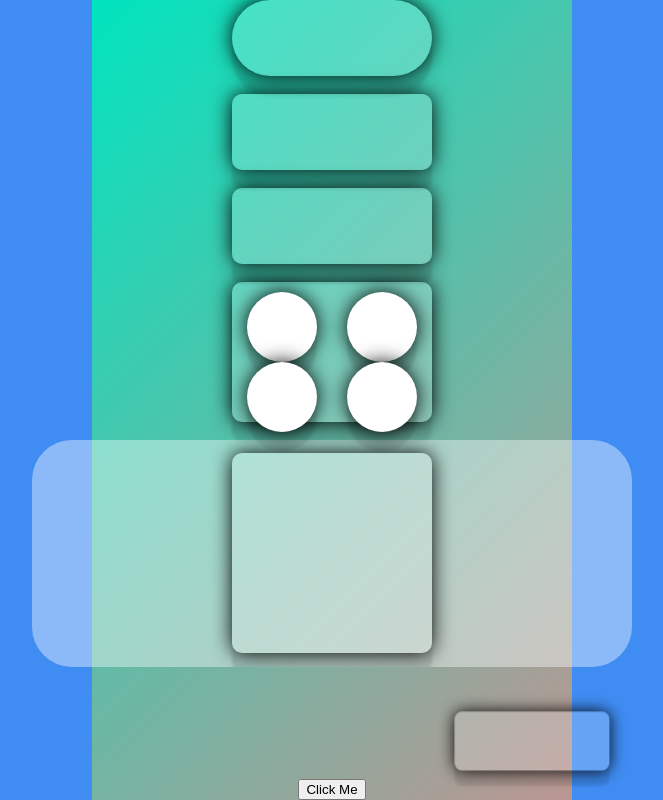
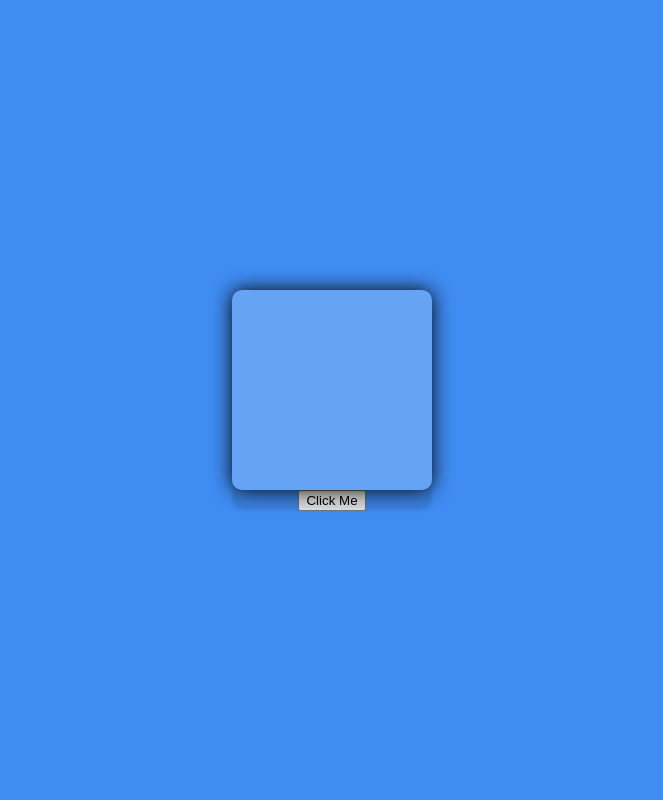
Before and after one commit to hyungjun-tech01/my-app, a React (Create React App) app: page / in a window 1280 px wide. Both pictures are taken after a click on the button "Click Me". Shown: the whole page, without its empty margins (308-971 px from the left). Built offline with nearby package versions, Linux system fonts and the light colour scheme.

Commit message:
animate svg, initial animate exit

```diff
--- a/src/AppAni.tsx
+++ b/src/AppAni.tsx
@@ -9,7 +9,7 @@ const Wrapper = styled(motion.div)`
   margin : 0 auto;
   justify-content : center;
   align-items : center;
-  height : 100vh;
+  height : 200vh;
 `;
 const Box = styled(motion.div)`
     width : 200px;
@@ -65,6 +65,11 @@ const boxVariants = {
     align-items:center;
     overflow : hidden;
  `;
+ const Svg = styled.svg`
+    width:300px;
+    height:300px;
+    color:white;
+ `;
  const boxGestureVariants = {
     hover:{scale:1.1, rotateZ:90},
     click: {scale:1, borderRadius:"100px"},
@@ -73,6 +78,15 @@ const boxVariants = {
 const myVars ={
     start : {scale:0},
     end: {scale:1 , rotateZ:360, transition:{ type:"spring", damping:5, delay:0.5}}
+}
+const svgVariants = {
+    start : {
+        pathLength:0,
+        fill:"rgba(255,255,255,0)",},
+    end: {
+        pathLength:1,
+        fill:"rgba(255,255,255,1)",
+    }
 }
 function AppAni(){
     const biggerBoxRef = useRef<HTMLDivElement>(null);
@@ -88,6 +102,22 @@ function AppAni(){
     );
     return (
         <Wrapper style={{background:gradient}}>
+            <Svg xmlns="http://www.w3.org/2000/svg" viewBox="0 0 448 512">
+                <motion.path
+                    variants ={svgVariants}
+                    initial={"start"}
+                    animate={"end" }
+                    transition={{
+                        default:{duration:5},
+                        fill:{duration:2, delay:5}
+                    }}
+                    stroke="white"
+                    strokeWidth="2"
+                    fill = "transparent"
+                    d="M224 373.12c-25.24-31.67-40.08-59.43-45-83.18-22.55-88 112.61-88 90.06 0-5.45 24.25-20.29 52-45 83.18zm138.15 73.23c-42.06 18.31-83.67-10.88-119.3-50.47 103.9-130.07 46.11-200-18.85-200-54.92 0-85.16 46.51-73.28 100.5 6.93 29.19 25.23 62.39 54.43 99.5-32.53 36.05-60.55 52.69-85.15 54.92-50 7.43-89.11-41.06-71.3-91.09 15.1-39.16 111.72-231.18 115.87-241.56 15.75-30.07 25.56-57.4 59.38-57.4 32.34 0 43.4 25.94 60.37 59.87 36 70.62 89.35 177.48 114.84 239.09 13.17 33.07-1.37 71.29-37.01 86.64zm47-136.12C280.27 35.93 273.13 32 224 32c-45.52 0-64.87 31.67-84.66 72.79C33.18 317.1 22.89 347.19 22 349.81-3.22 419.14 48.74 480 111.63 480c21.71 0 60.61-6.06 112.37-62.4 58.68 63.78 101.26 62.4 112.37 62.4 62.89.05 114.85-60.86 89.61-130.19.02-3.89-16.82-38.9-16.82-39.58z">
+                </motion.path>
+            </Svg>
+
             <Box transition={{delay:3, duration:3 }}animate={{borderRadius : "100px"}}  />
             <br/>
             <Box
@@ -118,10 +148,8 @@ function AppAni(){
 <br/><br/>
             <Box style={{x, scale:potato}} drag="x" dragSnapToOrigin />
             <button onClick={()=>x.set(200)}>Click Me</button>
-            <motion.div> </motion.div>
+
         </Wrapper>
     );
 }
 export default AppAni;
-
-// npm install framer-motion
--- /dev/null
+++ b/src/AppPre.tsx
@@ -0,0 +1,58 @@
+import styled from "styled-components";
+import {motion, AnimatePresence} from "framer-motion";
+import {useState} from "react";
+
+const Wrapper = styled(motion.div)`
+  display : flex;
+  flex-direction : column;
+  max-width : 480px;
+  margin : 0 auto;
+  justify-content : center;
+  align-items : center;
+  height : 100vh;
+`;
+const Box = styled(motion.div)`
+    width : 200px;
+    height : 200px;
+    display : grid;
+    grid-template-columns : repeat(2,1fr);
+    background-color : rgba(255,255,255,0.2);
+    border-radius: 10px;
+    box-shadow : 0 20px 3px rgba(0,0,0,0.1), 0 0px 20px
+`;
+const boxVariants = {
+        initial:{
+            opacity:0,
+            scale:0,
+        },
+        visible:{
+            opacity:1,
+            scale:1,
+            rotateZ:360,
+        },
+        leaving:{
+            opacity:0,
+            scale:0,
+            y:20,
+        },
+}
+function AppPre(){
+    const [showing, setShowing] = useState(false);
+    const onClick = ()=>{
+        setShowing(prev => !prev);
+    }
+    return(
+        <Wrapper>
+
+            <AnimatePresence>{showing ?
+            <Box
+                variants = {boxVariants}
+                initial= "initial"
+                animate="visible"
+                exit = "leaving"
+            /> : null}</AnimatePresence>
+            <button onClick={onClick}>Click Me</button>
+        </Wrapper>
+    );
+}
+export default AppPre;
--- a/src/index.tsx
+++ b/src/index.tsx
@@ -8,6 +8,8 @@ import {RecoilRoot} from "recoil";
 import { createGlobalStyle, ThemeProvider } from 'styled-components';
 import { darkTheme, lightTheme } from './theme';
 import AppAni from "./AppAni";
+import AppPre from "./AppPre";
+
 const GlobalStyle = createGlobalStyle`
 @import url('https://fonts.googleapis.com/css2?family=Source+Sans+Pro:wght@300;400&display=swap');
 html, body, div, span, applet, object, iframe,
@@ -80,8 +82,7 @@ root.render(
   <ThemeProvider theme={darkTheme}>
     <RecoilRoot>
         <GlobalStyle />
-        <AppAni />
+        <AppPre />
     </RecoilRoot>
   </ThemeProvider>
-
 );
```
